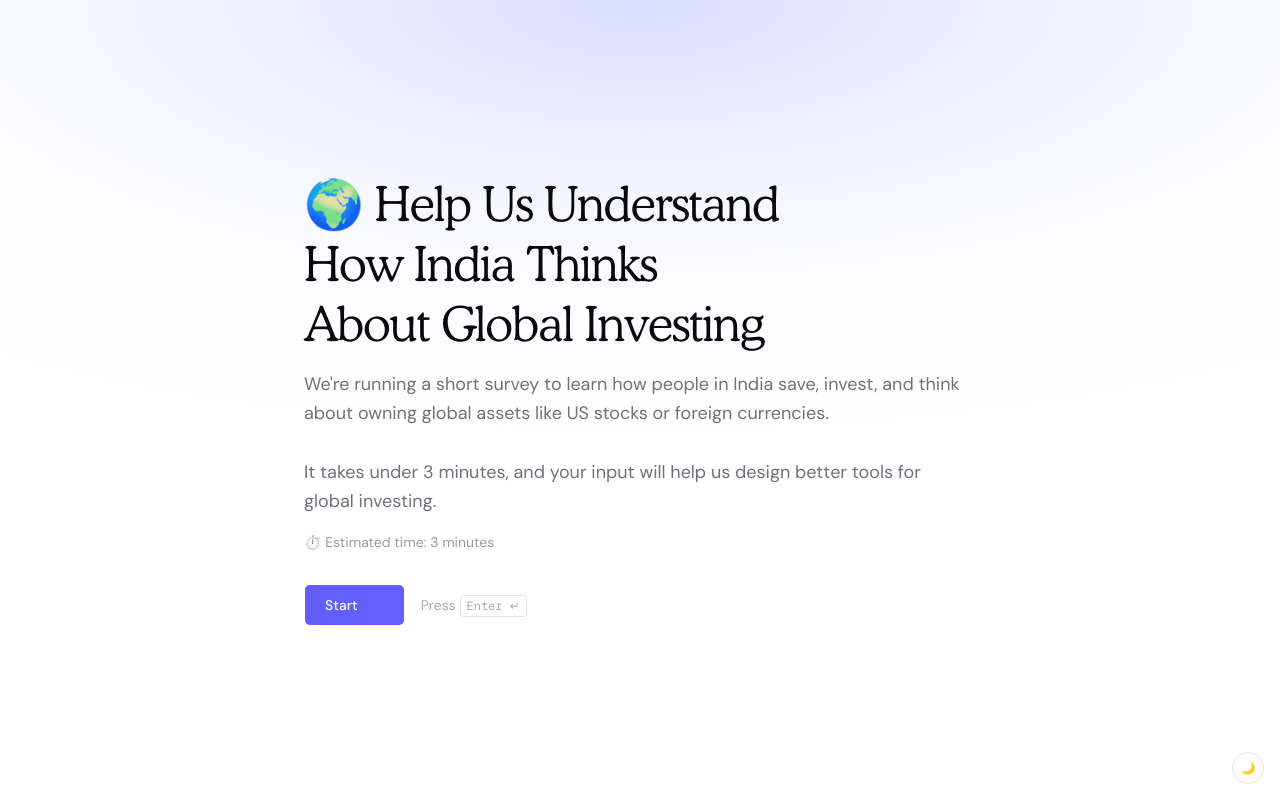
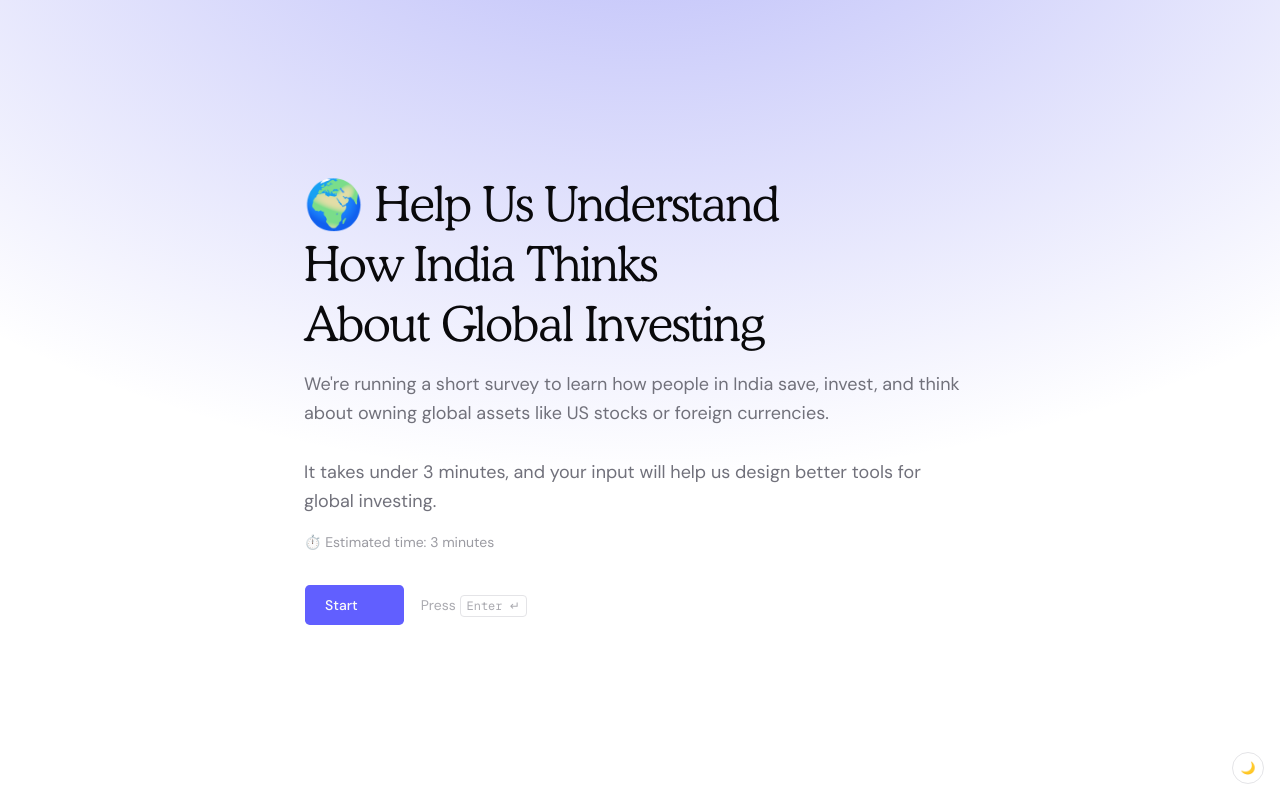
Before and after one commit to Amanfromearth/stash-forms, a Next.js app: page / in a window 1280 px wide. Built offline with nearby package versions, Linux system fonts and the light colour scheme; no server answers; the database is empty; some icons are missing.

Commit message:
feat: replace landing gradient with inline radial-gradient, remove old CSS

```diff
--- a/app/globals.css
+++ b/app/globals.css
@@ -146,27 +146,3 @@
     }
   }
 }
-
-.landing-gradient {
-  background:
-    radial-gradient(
-      ellipse 90% 55% at 50% 0%,
-      oklch(0.75 0.18 277 / 0.35) 0%,
-      oklch(0.82 0.12 280 / 0.2) 35%,
-      oklch(0.92 0.05 277 / 0.08) 65%,
-      transparent 100%
-    ),
-    oklch(1 0 0);
-}
-
-.dark .landing-gradient {
-  background:
-    radial-gradient(
-      ellipse 90% 55% at 50% 0%,
-      oklch(0.4 0.2 277 / 0.4) 0%,
-      oklch(0.3 0.14 280 / 0.25) 35%,
-      oklch(0.2 0.06 277 / 0.1) 65%,
-      transparent 100%
-    ),
-    oklch(0.141 0.005 285.823);
-}
--- a/components/survey/survey-form.tsx
+++ b/components/survey/survey-form.tsx
@@ -340,14 +340,16 @@ export function SurveyForm({ config, sessionId, onSubmit }: SurveyFormProps) {
   }
 
   return (
-    <div
-      className={`relative flex min-h-dvh flex-col items-center justify-center p-6 md:p-12 ${step === 0 ? "landing-gradient" : ""}`}
-    >
+    <div className="relative flex min-h-dvh flex-col items-center justify-center p-6 md:p-12">
+      {step === 0 ? (
+        <div className="absolute top-0 z-0 h-full w-full bg-background bg-[radial-gradient(ellipse_80%_80%_at_50%_-20%,rgba(99,102,241,0.45),rgba(255,255,255,0))] dark:bg-[radial-gradient(ellipse_80%_80%_at_50%_-20%,rgba(99,102,241,0.25),rgba(0,0,0,0))]" />
+      ) : null}
+
       {showProgressBar ? (
         <ProgressBar current={step} total={totalQuestions} />
       ) : null}
 
-      <div className="w-full max-w-2xl">
+      <div className="relative z-10 w-full max-w-2xl">
         <QuestionWrapper key={step} direction={direction}>
           {renderStep()}
         </QuestionWrapper>
@@ -380,7 +382,7 @@ export function SurveyForm({ config, sessionId, onSubmit }: SurveyFormProps) {
       {step >= 1 && step <= totalQuestions ? (
         <button
           onClick={goBack}
-          className="mt-12 cursor-pointer rounded-md px-3 py-2 text-sm text-muted-foreground/50 transition-colors hover:text-muted-foreground active:bg-muted"
+          className="relative z-10 mt-12 cursor-pointer rounded-md px-3 py-2 text-sm text-muted-foreground/50 transition-colors hover:text-muted-foreground active:bg-muted"
         >
           <span className="hidden md:inline">
             <kbd className="rounded border border-border px-1.5 py-0.5 font-mono text-xs">
```
